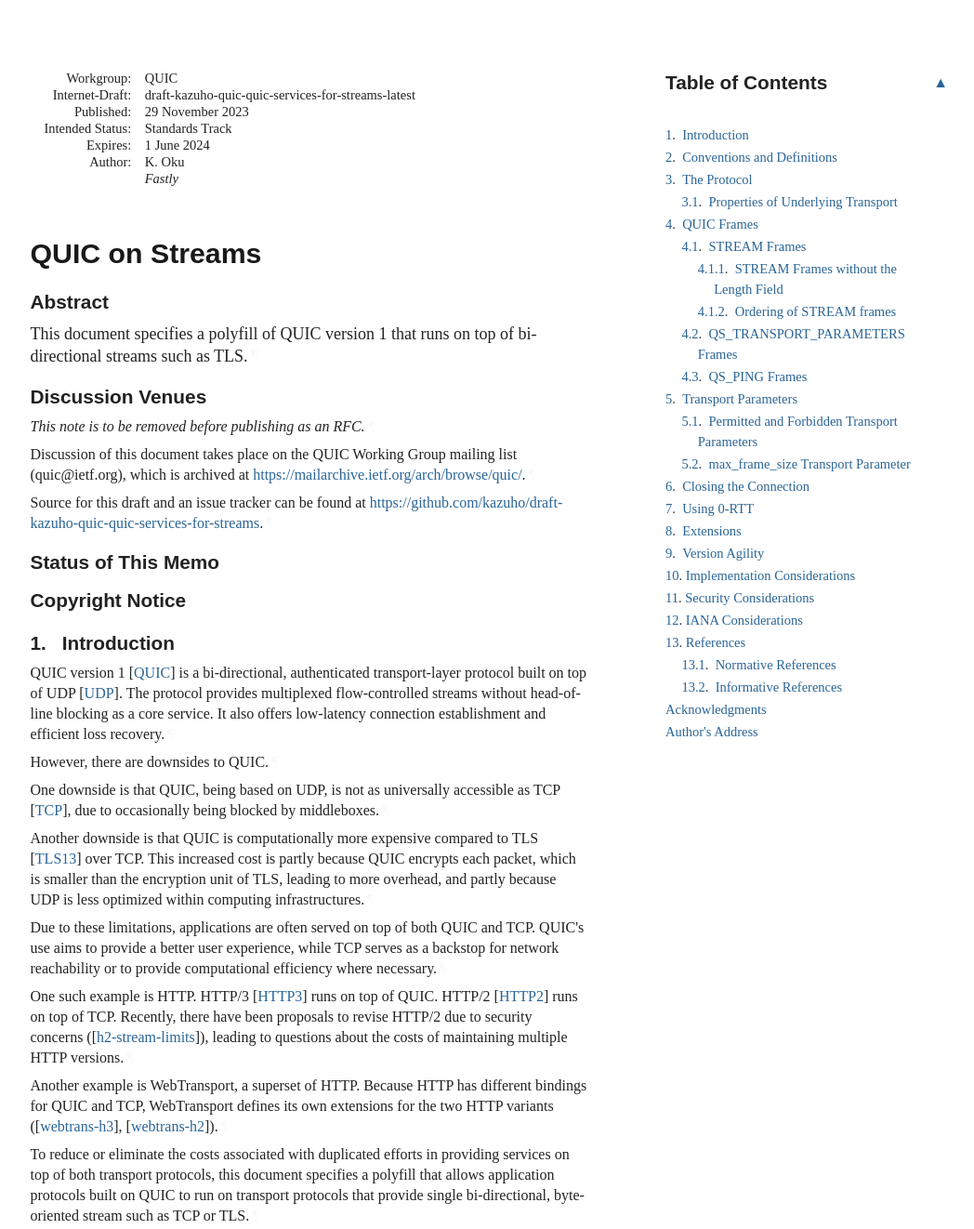
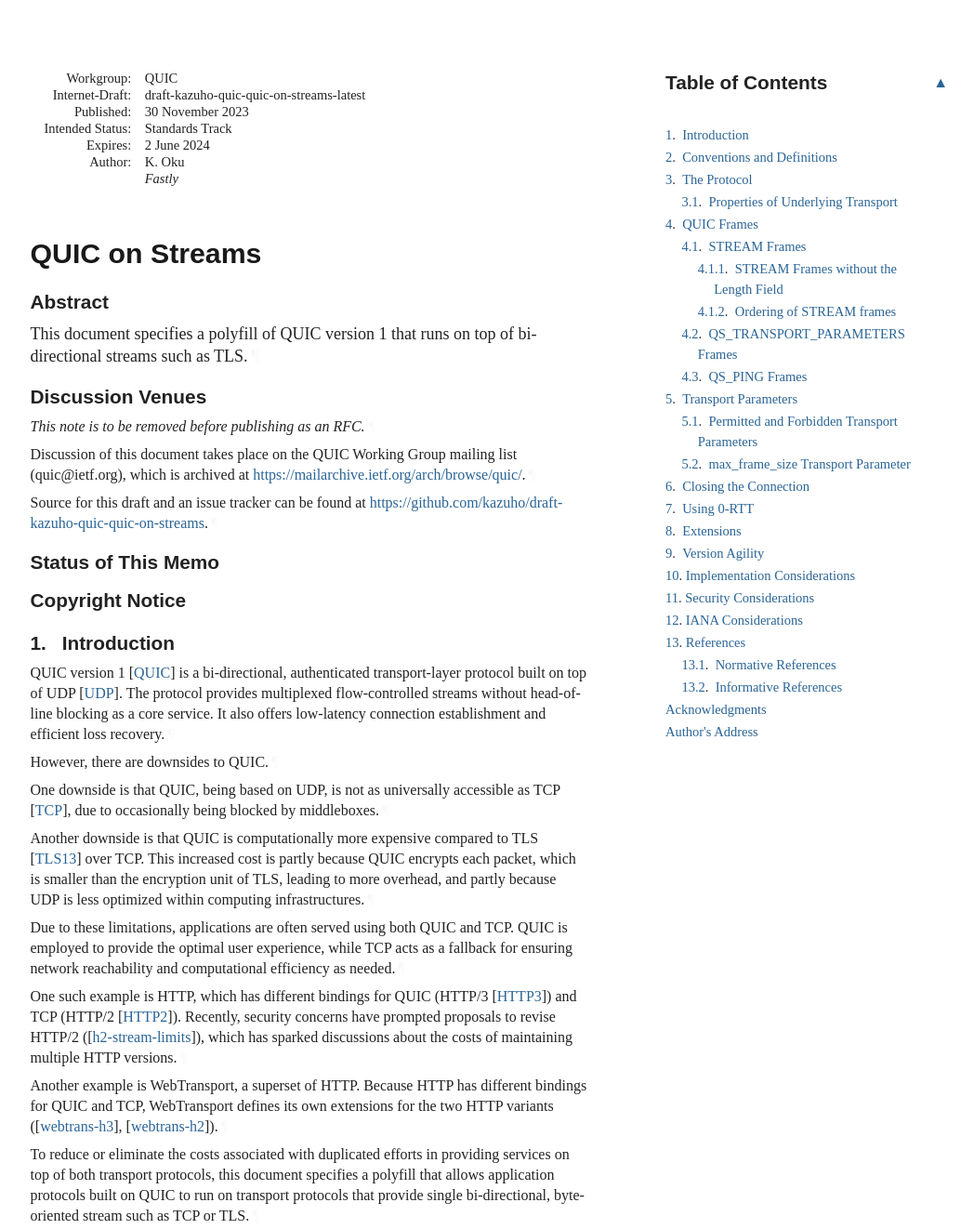
Before and after one commit to kazuho/draft-kazuho-quic-quic-on-streams, a plain HTML site: page kazuho/any-stream-frame/draft-kazuho-quic-quic-on-streams.html in a window 1280 px wide. Shown: the top 1322 px of the page at 93% size, without its empty margins (92-1140 px from the left). Drawn offline with Linux system fonts and the light colour scheme; a web font is replaced by a local one.

Commit message:
Script updating gh-pages from 4443830. [ci skip]

```diff
--- a/kazuho/any-stream-frame/draft-kazuho-quic-quic-services-for-streams.html
+++ b/kazuho/any-stream-frame/draft-kazuho-quic-quic-on-streams.html
@@ -12,7 +12,7 @@ bi-directional streams such as TLS.
     " name="description">
 <meta content="xml2rfc 3.18.2" name="generator">
 <meta content="internet-draft" name="keyword">
-<meta content="draft-kazuho-quic-quic-services-for-streams-latest" name="ietf.draft">
+<meta content="draft-kazuho-quic-quic-on-streams-latest" name="ietf.draft">
 <!-- Generator version information:
   xml2rfc 3.18.2
     Python 3.11.6
@@ -29,7 +29,7 @@ bi-directional streams such as TLS.
     six 1.16.0
     wcwidth 0.2.10
 -->
-<link href="draft-kazuho-quic-quic-services-for-streams.xml" rel="alternate" type="application/rfc+xml">
+<link href="draft-kazuho-quic-quic-on-streams.xml" rel="alternate" type="application/rfc+xml">
 <link href="#copyright" rel="license">
 <style type="text/css">@font-face {
   font-family: 'Lora';
@@ -1030,7 +1030,7 @@ svg :is([fill="white"], [fill^="#fff"]) {
 </tr></thead>
 <tfoot><tr>
 <td class="left">Oku</td>
-<td class="center">Expires 1 June 2024</td>
+<td class="center">Expires 2 June 2024</td>
 <td class="right">[Page]</td>
 </tr></tfoot>
 </table>
@@ -1040,15 +1040,15 @@ svg :is([fill="white"], [fill^="#fff"]) {
 <dt class="label-workgroup">Workgroup:</dt>
 <dd class="workgroup">QUIC</dd>
 <dt class="label-internet-draft">Internet-Draft:</dt>
-<dd class="internet-draft">draft-kazuho-quic-quic-services-for-streams-latest</dd>
+<dd class="internet-draft">draft-kazuho-quic-quic-on-streams-latest</dd>
 <dt class="label-published">Published:</dt>
 <dd class="published">
-<time datetime="2023-11-29" class="published">29 November 2023</time>
+<time datetime="2023-11-30" class="published">30 November 2023</time>
     </dd>
 <dt class="label-intended-status">Intended Status:</dt>
 <dd class="intended-status">Standards Track</dd>
 <dt class="label-expires">Expires:</dt>
-<dd class="expires"><time datetime="2024-06-01">1 June 2024</time></dd>
+<dd class="expires"><time datetime="2024-06-02">2 June 2024</time></dd>
 <dt class="label-authors">Author:</dt>
 <dd class="authors">
 <div class="author">
@@ -1073,7 +1073,7 @@ bi-directional streams such as TLS.<a href="#section-abstract-1" class="pilcrow"
     QUIC Working Group mailing list (quic@ietf.org),
     which is archived at <span><a href="https://mailarchive.ietf.org/arch/browse/quic/">https://mailarchive.ietf.org/arch/browse/quic/</a></span>.<a href="#section-note.1-2" class="pilcrow">¶</a></p>
 <p id="section-note.1-3">Source for this draft and an issue tracker can be found at
-    <span><a href="https://github.com/kazuho/draft-kazuho-quic-quic-services-for-streams">https://github.com/kazuho/draft-kazuho-quic-quic-services-for-streams</a></span>.<a href="#section-note.1-3" class="pilcrow">¶</a></p>
+    <span><a href="https://github.com/kazuho/draft-kazuho-quic-quic-on-streams">https://github.com/kazuho/draft-kazuho-quic-quic-on-streams</a></span>.<a href="#section-note.1-3" class="pilcrow">¶</a></p>
 </section>
 <div id="status-of-memo">
 <section id="section-boilerplate.1">
@@ -1094,7 +1094,7 @@ bi-directional streams such as TLS.<a href="#section-abstract-1" class="pilcrow"
         time. It is inappropriate to use Internet-Drafts as reference
         material or to cite them other than as "work in progress."<a href="#section-boilerplate.1-3" class="pilcrow">¶</a></p>
 <p id="section-boilerplate.1-4">
-        This Internet-Draft will expire on 1 June 2024.<a href="#section-boilerplate.1-4" class="pilcrow">¶</a></p>
+        This Internet-Draft will expire on 2 June 2024.<a href="#section-boilerplate.1-4" class="pilcrow">¶</a></p>
 </section>
 </div>
 <div id="copyright">
@@ -1230,15 +1230,15 @@ as TCP <span>[<a href="#TCP" class="cite xref">TCP</a>]</span>, due to occasiona
 each packet, which is smaller than the encryption unit of TLS, leading to more
 overhead, and partly because UDP is less optimized within computing
 infrastructures.<a href="#section-1-4" class="pilcrow">¶</a></p>
-<p id="section-1-5">Due to these limitations, applications are often served on top of both QUIC and
-TCP. QUIC's use aims to provide a better user experience, while TCP serves as a
-backstop for network reachability or to provide computational efficiency where
-necessary.<a href="#section-1-5" class="pilcrow">¶</a></p>
-<p id="section-1-6">One such example is HTTP. HTTP/3 <span>[<a href="#HTTP3" class="cite xref">HTTP3</a>]</span> runs on top of QUIC. HTTP/2
-<span>[<a href="#HTTP2" class="cite xref">HTTP2</a>]</span> runs on top of TCP. Recently, there have been proposals to
-revise HTTP/2 due to security concerns
-(<span>[<a href="#h2-stream-limits" class="cite xref">h2-stream-limits</a>]</span>), leading to
-questions about the costs of maintaining multiple HTTP versions.<a href="#section-1-6" class="pilcrow">¶</a></p>
+<p id="section-1-5">Due to these limitations, applications are often served using both QUIC and TCP.
+QUIC is employed to provide the optimal user experience, while TCP acts as a
+fallback for ensuring network reachability and computational efficiency as
+needed.<a href="#section-1-5" class="pilcrow">¶</a></p>
+<p id="section-1-6">One such example is HTTP, which has different bindings for QUIC (HTTP/3
+<span>[<a href="#HTTP3" class="cite xref">HTTP3</a>]</span>) and TCP (HTTP/2 <span>[<a href="#HTTP2" class="cite xref">HTTP2</a>]</span>). Recently, security
+concerns have prompted proposals to revise HTTP/2
+(<span>[<a href="#h2-stream-limits" class="cite xref">h2-stream-limits</a>]</span>), which has sparked
+discussions about the costs of maintaining multiple HTTP versions.<a href="#section-1-6" class="pilcrow">¶</a></p>
 <p id="section-1-7">Another example is WebTransport, a superset of HTTP. Because HTTP has different
 bindings for QUIC and TCP, WebTransport defines its own extensions for the two
 HTTP variants (<span>[<a href="#webtrans-h3" class="cite xref">webtrans-h3</a>]</span>,
```
Also changed, not shown: index.html (+3 -3 lines), kazuho/any-stream-frame/index.html (+4 -4 lines), kazuho/any-stream-frame/draft-kazuho-quic-quic-on-streams.txt.
